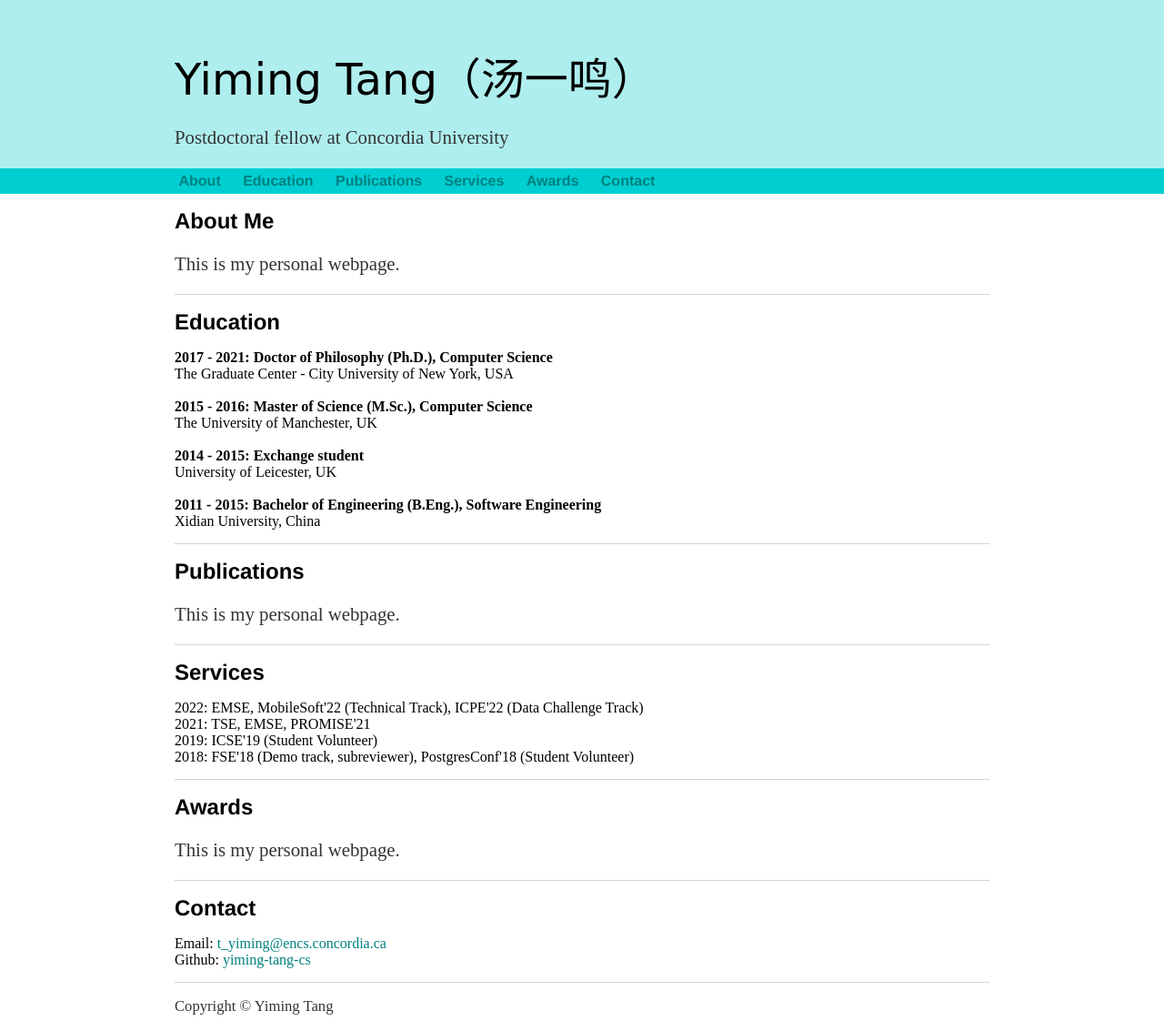
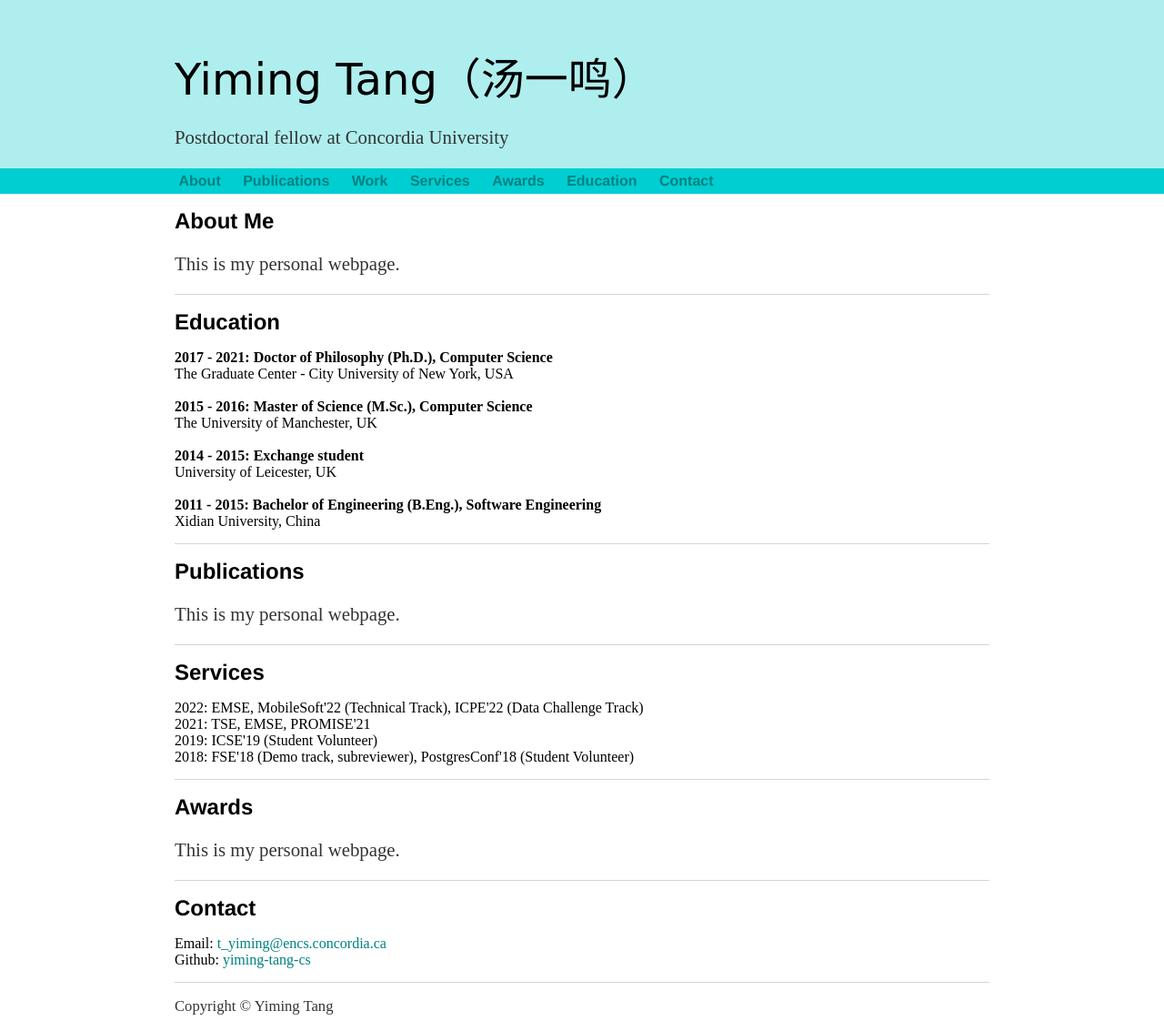
Before and after one commit to yiming-tang-cs/yiming-tang-cs.github.io, a Jekyll site: the page built from index.html, in a window 1280 px wide. Shown: the whole page at 91% size. Built offline with Jekyll 4.4.1, drawn with Linux system fonts in a browser that asks for light colours.

Commit message:
Update default.html

```diff
--- a/_layouts/default.html
+++ b/_layouts/default.html
@@ -23,10 +23,11 @@
 			<nav>
     			<ul>
         			<li><a href="#about">About</a></li>
-				<li><a href="#education">Education</a></li>
 	        		<li><a href="#publications">Publications</a></li>
+				<li><a href="#work">Work</a></li>
         			<li><a href="#services">Services</a></li>
 				<li><a href="#awards">Awards</a></li>
+				<li><a href="#education">Education</a></li>
         			<li><a href="#contact">Contact</a></li>
     			</ul>
 			</nav>
```
